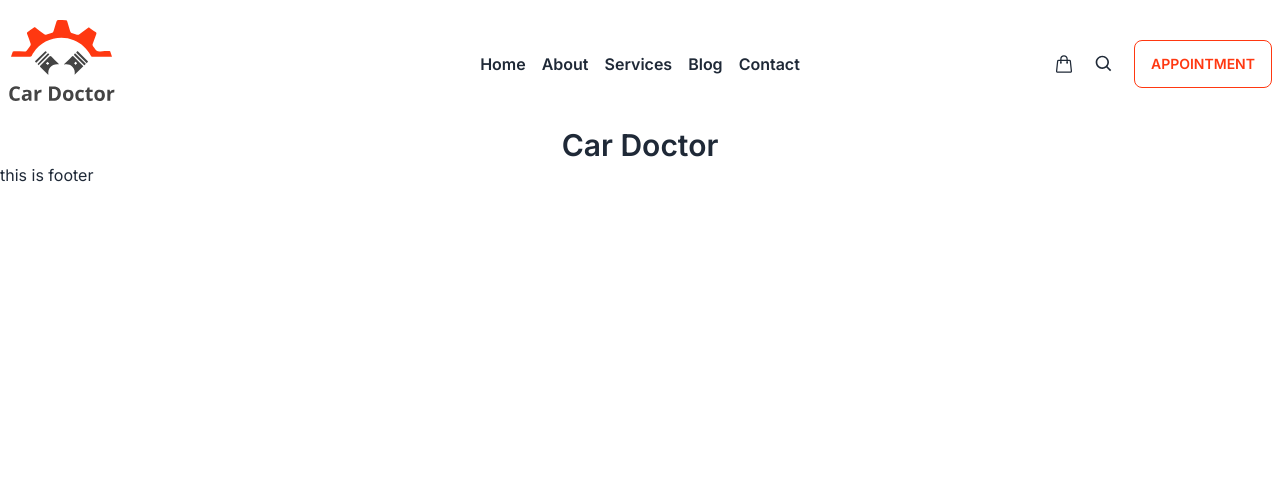
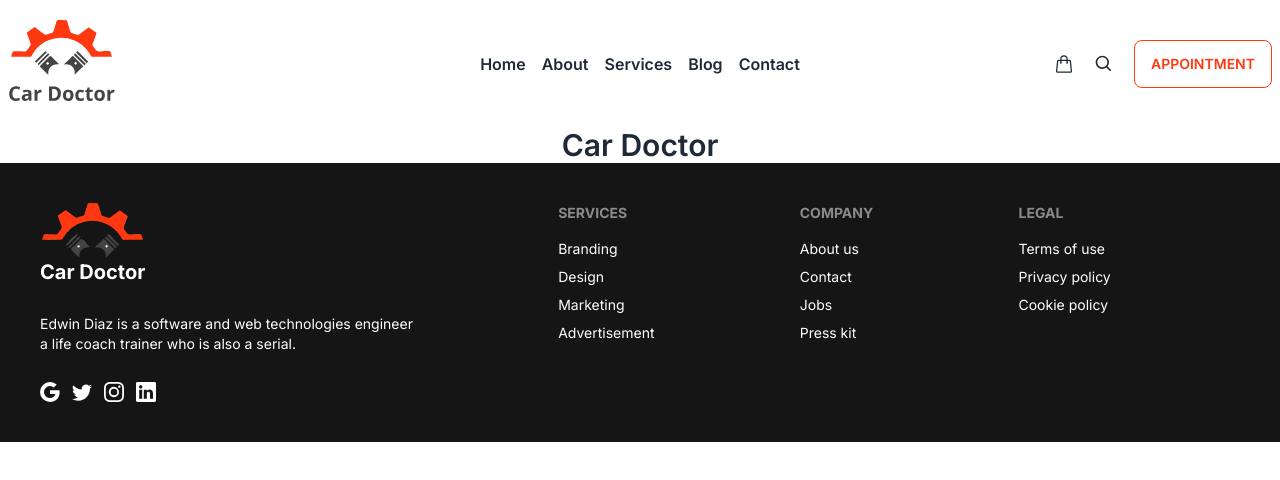
Before and after one commit to mashfikur/react-car-doctor, a React (Vite) app: page / in a window 1280 px wide. Shown: the top 480 px of the page. Built offline with nearby package versions, Linux system fonts and the light colour scheme.

Commit message:
footer created

```diff
--- a/src/shared/Footer.jsx
+++ b/src/shared/Footer.jsx
@@ -1,11 +1,53 @@
+import { Link } from "react-router-dom";
+import footerLogo from "../assets/icons/car-doctor-logo.png";
 
+import { BsGoogle, BsTwitter, BsLinkedin, BsInstagram } from "react-icons/bs";
 
 const Footer = () => {
-    return (
-        <div>
-            <h3>this is footer</h3>
-        </div>
-    );
+  return (
+    <div className="bg-[#151515] ">
+      <div className="container mx-auto">
+        <footer className="footer p-10 text-white">
+          <aside className="space-y-5">
+            <div className="flex flex-col items-center">
+              <img className="" src={footerLogo} alt="" />
+              <h3 className="font-bold text-xl">Car Doctor</h3>
+            </div>
+            <p>
+              Edwin Diaz is a software and web technologies engineer <br /> a
+              life coach trainer who is also a serial.
+            </p>
+            <div className="flex items-center gap-3 text-xl text-white">
+              <BsGoogle></BsGoogle>
+              <BsTwitter></BsTwitter>
+              <BsInstagram></BsInstagram>
+              <BsLinkedin></BsLinkedin>
+            </div>
+          </aside>
+          <nav>
+            <header className="footer-title">Services</header>
+            <Link className="link link-hover">Branding</Link>
+            <Link className="link link-hover">Design</Link>
+            <Link className="link link-hover">Marketing</Link>
+            <Link className="link link-hover">Advertisement</Link>
+          </nav>
+          <nav>
+            <header className="footer-title">Company</header>
+            <Link className="link link-hover">About us</Link>
+            <Link className="link link-hover">Contact</Link>
+            <Link className="link link-hover">Jobs</Link>
+            <Link className="link link-hover">Press kit</Link>
+          </nav>
+          <nav>
+            <header className="footer-title">Legal</header>
+            <Link className="link link-hover">Terms of use</Link>
+            <Link className="link link-hover">Privacy policy</Link>
+            <Link className="link link-hover">Cookie policy</Link>
+          </nav>
+        </footer>
+      </div>
+    </div>
+  );
 };
 
 export default Footer;
--- a/src/shared/Navbar.jsx
+++ b/src/shared/Navbar.jsx
@@ -58,7 +58,7 @@ const Navbar = () => {
               <BiSearch></BiSearch>
               <div>
                 <button className="btn btn-outline text-[#FF3811] hover:bg-[#FF3811] hover:text-white  hover:border-[#FF3811] border-[#FF3811] ">
-                Appointment
+                  Appointment
                 </button>
               </div>
             </div>
```
Also changed, not shown: src/assets/icons/car-doctor-logo.png (added).
